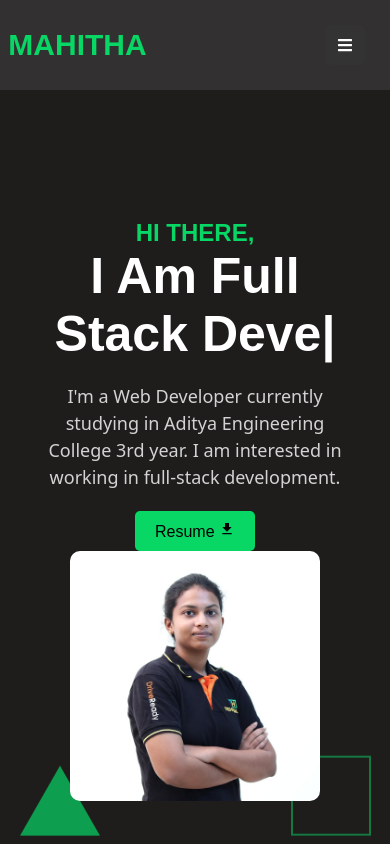
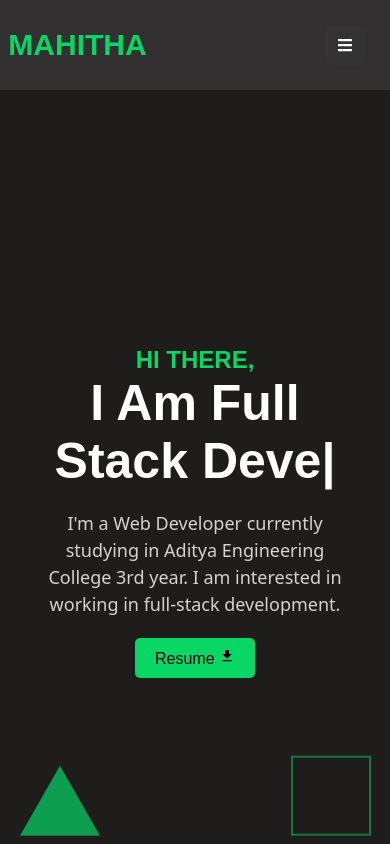
Before and after one commit to dedeepya55/PortfolioMahi, a React (Vite) app: page /Home in a window 390 px wide. Shown: the top 844 px of the page. Built offline with nearby package versions, Linux system fonts and the light colour scheme.

Commit message:
Update Header.css

```diff
--- a/src/components/MahiPotfolio/Header.css
+++ b/src/components/MahiPotfolio/Header.css
@@ -301,7 +301,7 @@
     }
 
     .image-section .profile-image {
-      width: 250px;
+      display:none;
     }
 
     .main_header {
```
